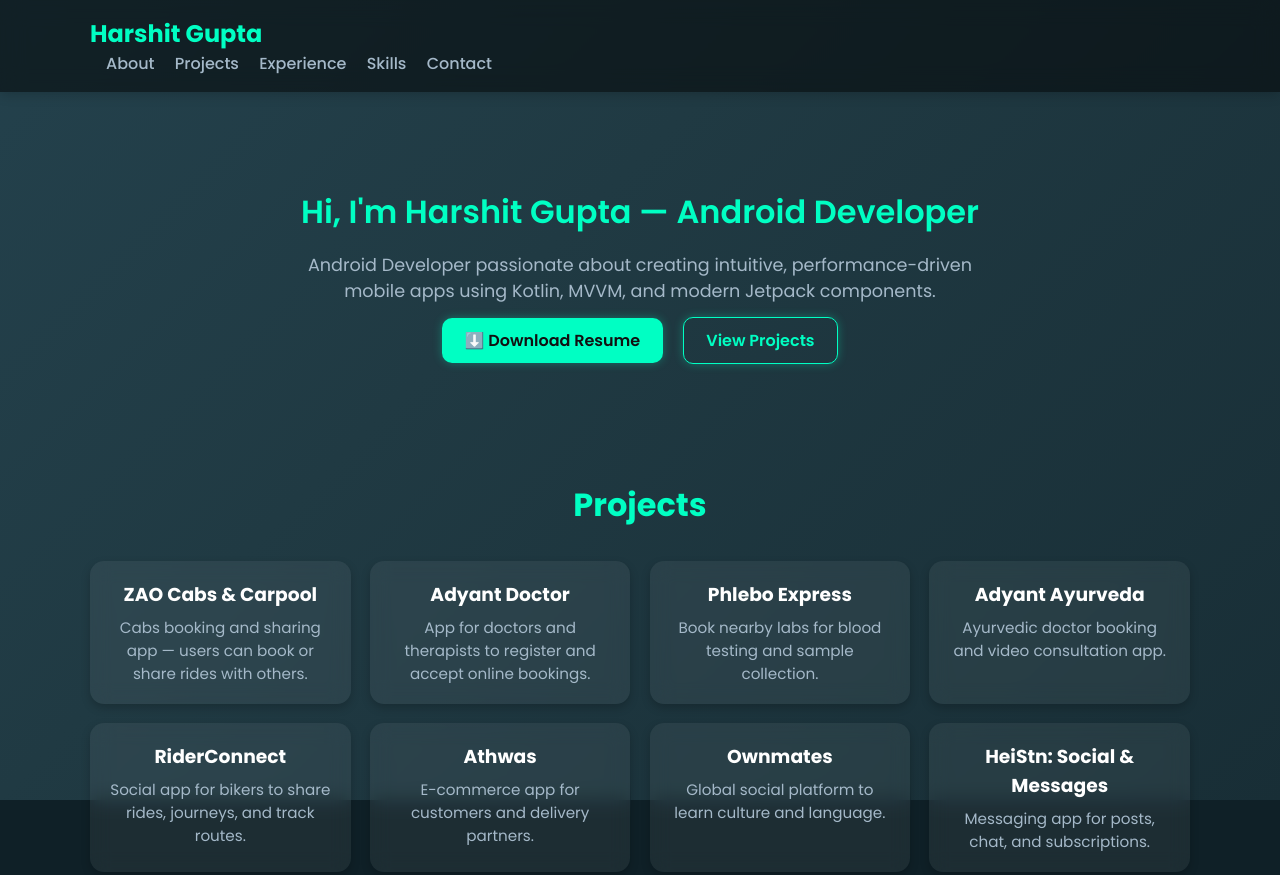
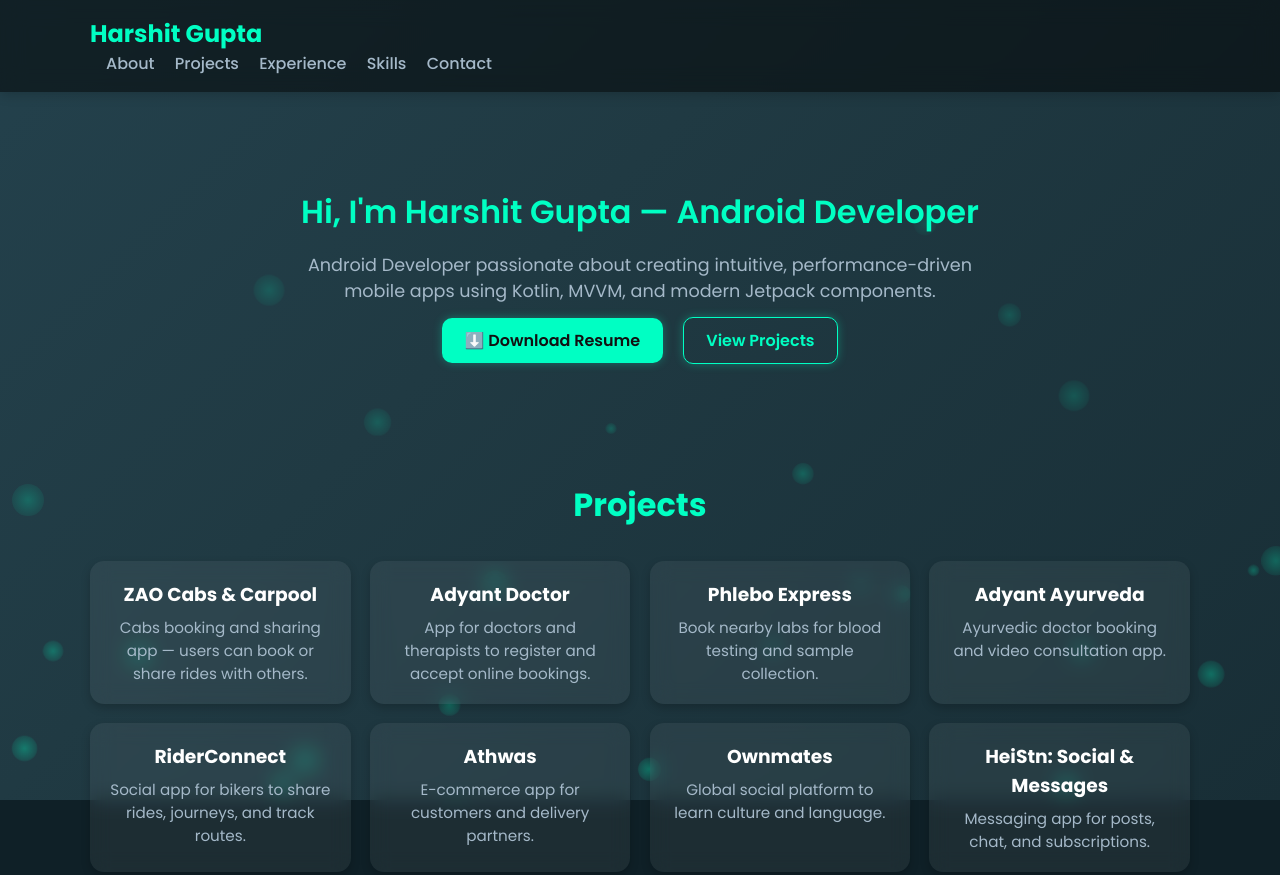
Before and after one commit to Harshit1404005/Harshit_dev.github.io, a plain HTML site: page index.html in a window 1280 px wide. Shown: the top 875 px of the page. Drawn offline with Linux system fonts and the light colour scheme.

Commit message:
Added glowing particle background animation

```diff
--- a/assets/css/style.css
+++ b/assets/css/style.css
@@ -148,3 +148,25 @@ h2 { font-size: 2rem; margin-bottom: 2rem; color: var(--accent); }
 @media (max-width:768px){
   nav { display:none; }
 }
+
+/* === Glowing Particle Background === */
+#particles {
+  position: absolute;
+  top: 0; left: 0;
+  width: 100%; height: 100%;
+  overflow: hidden;
+  z-index: -1;
+}
+
+.particle {
+  position: absolute;
+  border-radius: 50%;
+  opacity: 0.4;
+  background: radial-gradient(circle, rgba(0,255,195,0.9), transparent);
+  animation: float linear infinite;
+}
+
+@keyframes float {
+  from { transform: translateY(0) scale(1); opacity: 0.4; }
+  to { transform: translateY(-120vh) scale(1.2); opacity: 0; }
+}
--- a/index.html
+++ b/index.html
@@ -7,7 +7,10 @@
   <link rel="stylesheet" href="assets/css/style.css" />
 </head>
 <body>
-  <div class="bg"></div> <!-- animated gradient background -->
+<div class="bg">
+  <div id="particles"></div>
+</div>
+
   <header class="header">
     <div class="container">
       <h1 class="logo">Harshit Gupta</h1>
```
